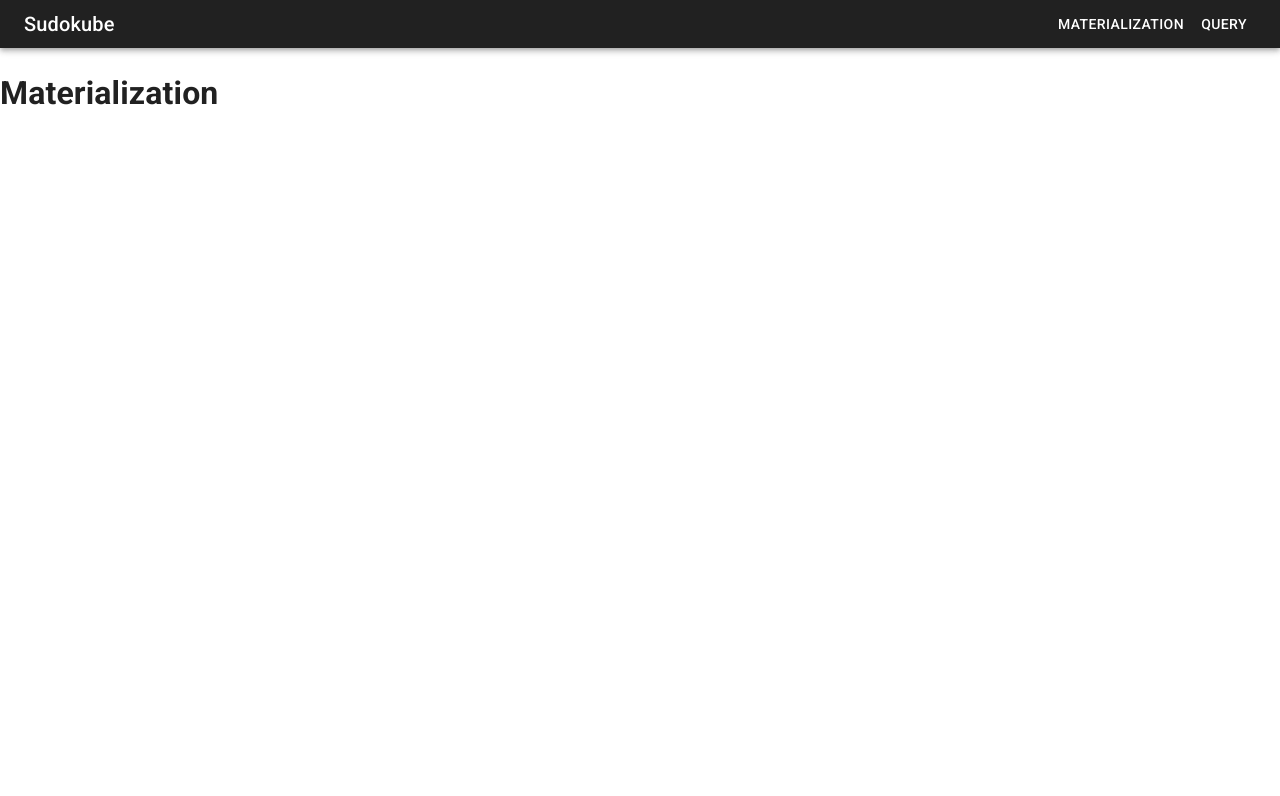
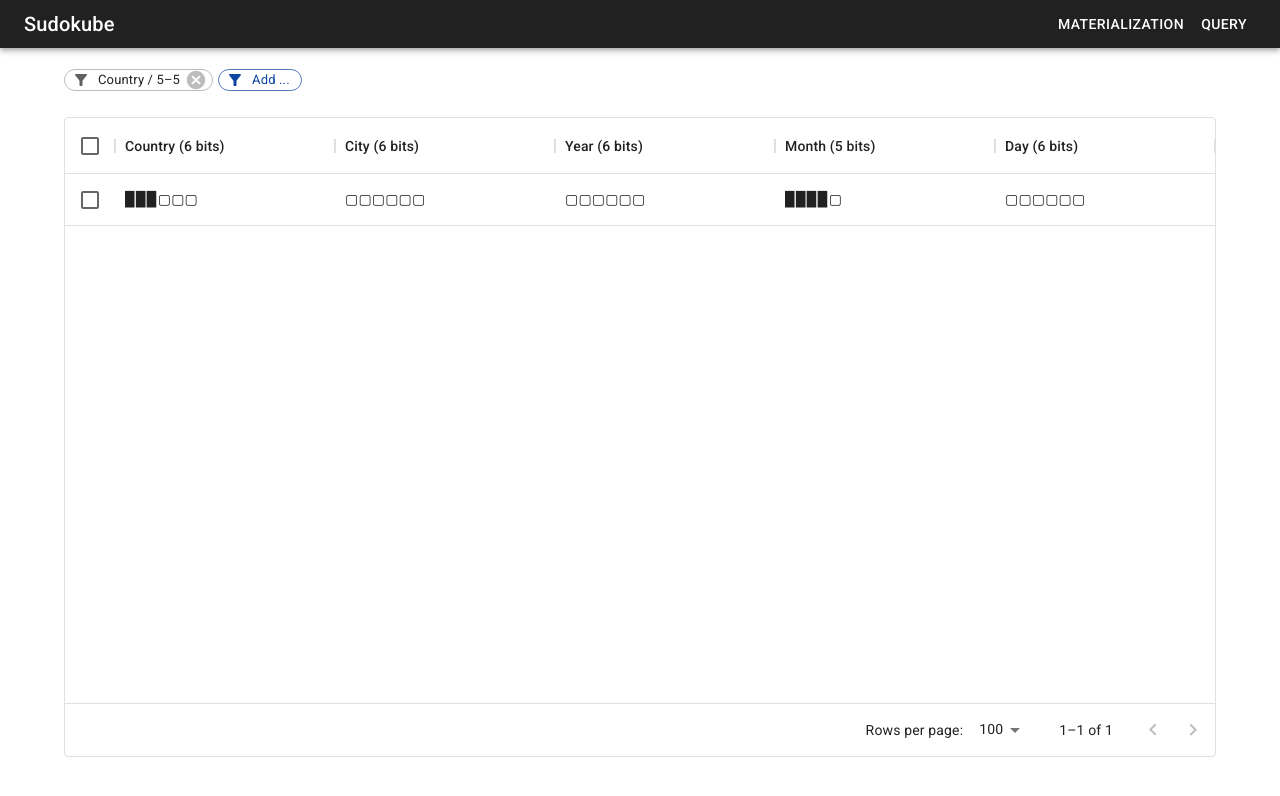
Before and after one commit to zhekai-jiang/sudokube-webui, a React (Create React App) app: page /materialization in a window 1280 px wide. Shown: the top 796 px of the page. Built offline with nearby package versions, Linux system fonts and the light colour scheme.

Commit message:
Add mockup for materialization view

```diff
--- a/package.json
+++ b/package.json
@@ -7,6 +7,7 @@
     "@emotion/styled": "latest",
     "@mui/icons-material": "^5.11.11",
     "@mui/material": "latest",
+    "@mui/x-data-grid": "^6.1.0",
     "@nivo/line": "^0.80.0",
     "@types/react": "latest",
     "@types/react-dom": "latest",
--- a/src/Materialization.tsx
+++ b/src/Materialization.tsx
@@ -1,7 +1,84 @@
 import * as React from 'react';
+import Container from '@mui/material/Container';
+import Grid from '@mui/material/Grid';
+import { FilterChip, chipStyle } from './Chips';
+import Chip from '@mui/material/Chip';
+import FilterAltIcon from '@mui/icons-material/FilterAlt';
+import { DataGrid, GridColDef } from '@mui/x-data-grid';
+import { Box } from '@mui/material';
 
 export function Materialization() {
+  const columns: GridColDef[] = [
+    {
+      field: 'country',
+      headerName: 'Country (6 bits)',
+      flex: 1,
+      sortable: false,
+      disableColumnMenu: true
+    },
+    {
+      field: 'city',
+      headerName: 'City (6 bits)',
+      flex: 1,
+      sortable: false,
+      disableColumnMenu: true
+    },
+    {
+      field: 'year',
+      headerName: 'Year (6 bits)',
+      flex: 1,
+      sortable: false,
+      disableColumnMenu: true
+    },
+    {
+      field: 'month',
+      headerName: 'Month (5 bits)',
+      flex: 1,
+      sortable: false,
+      disableColumnMenu: true
+    },
+    {
+      field: 'day',
+      headerName: 'Day (6 bits)',
+      flex: 1,
+      sortable: false,
+      disableColumnMenu: true
+    },
+  ];
+
+  const rows = [
+    {
+      id: 1,
+      country: '\u2589\u2589\u2589\u25A2\u25A2\u25A2',
+      city: '\u25A2\u25A2\u25A2\u25A2\u25A2\u25A2',
+      year: '\u25A2\u25A2\u25A2\u25A2\u25A2\u25A2',
+      month: '\u2589\u2589\u2589\u2589\u25A2',
+      day: '\u25A2\u25A2\u25A2\u25A2\u25A2\u25A2'
+    }
+  ];
   return (
-    <h1>Materialization</h1>
+    <Container style={{ paddingTop: '20px' }}>
+      <Grid container maxHeight='30vh' overflow='scroll' style={{ paddingTop: '1px', paddingBottom: '1px' }}>
+        <Grid item xs={6}>
+          <FilterChip text='Country / 5–5' onDelete={() => {}} />
+          <Chip
+            icon = {<FilterAltIcon style = {{ height: '18px' }} />}
+            label = 'Add ...'
+            onClick = {() => {}}
+            style = {chipStyle}
+            variant = 'outlined'
+            color = 'primary'
+          />
+        </Grid>
+      </Grid>
+      <Box sx = {{ height: '80vh', width: '100%', marginTop: '20px' }}>
+        <DataGrid
+          rows = {rows}
+          columns = {columns}
+          checkboxSelection
+          disableRowSelectionOnClick
+        />
+      </Box>
+    </Container>
   )
 }
```
Also changed, not shown: 1 other file (tests, documents, lock files or other folders).
